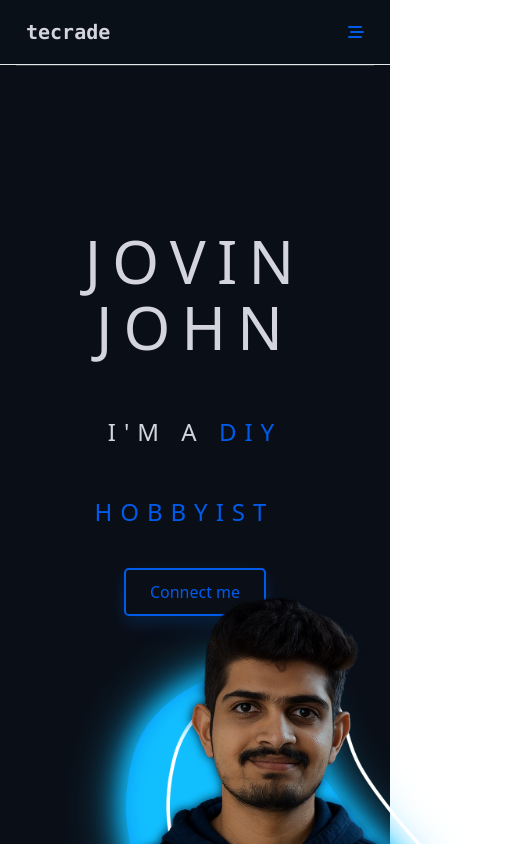
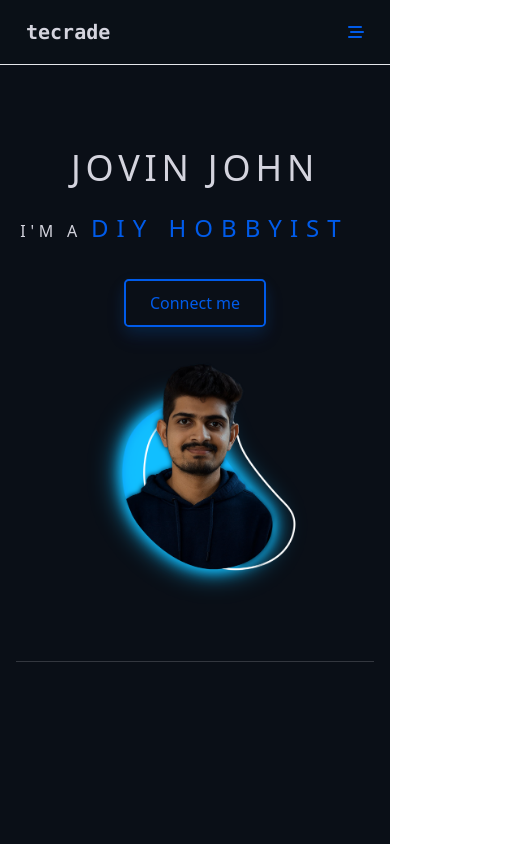
Before and after one commit to tecrade/tecrade.github.io, a React (Vite) app: page / in a window 390 px wide. Shown: the top 844 px of the page, 516 px wide, since content can reach past the window. Built offline with nearby package versions, Linux system fonts and the light colour scheme.

Commit message:
responsive issue of banner for mobile devices fixed

```diff
--- a/src/components/banner/Banner.tsx
+++ b/src/components/banner/Banner.tsx
@@ -10,22 +10,25 @@ const Banner = () => {
   }, []);
 
   return (
-    <div className="w-full min-h-screen ">
+    <div className="w-full min-h-screen">
       <div className="container mx-auto px-4">
-        <div className="flex flex-col md:flex-row">
+        <div className="flex flex-col md:flex-row items-center">
           <hr className="border-[var(--light)] opacity-20" />
 
           {/* Left side - Name and Title */}
           <div className="w-full md:w-1/2">
             <div
-              className="h-[300px] w-auto border-2 border-transparent text-center mx-auto my-24 leading-[5rem] text-[var(--light)]"
+              className="w-auto border-2 border-transparent text-center mx-auto mt-12 mb-8 md:my-24 leading-[3rem] md:leading-[5rem] text-[var(--light)]"
               data-aos="fade-right"
               data-aos-duration="1500"
             >
-              <h1 className="mt-16 text-[60px] tracking-[0.7rem] font-normal">JOVIN JOHN</h1>
-              <div className="mt-8 tracking-[0.5rem] text-[24px]">
-                <h3 className="text-[var(--light)]">I'M A <Typer /></h3>
+              <h1 className="mt-8 md:mt-16 text-[36px] sm:text-[48px] md:text-[60px] tracking-[0.3rem] sm:tracking-[0.5rem] md:tracking-[0.7rem] font-normal">
+                JOVIN JOHN
+              </h1>
+              <div className="mt-4 md:mt-8 tracking-[0.3rem] sm:tracking-[0.5rem] text-[16px] sm:text-[20px] md:text-[24px]">
+                <h3 className="text-[var(--light)] whitespace-nowrap">I'M A <Typer /></h3>
               </div>
+              <div className="mt-6 md:mt-8">
                 <Link
                   to="/contact"
                   className="relative inline-flex items-center justify-center h-12 w-auto border-2 border-[var(--blue)] text-[var(--blue)] rounded-[0.3rem] z-[1] shadow-[0px_5px_15px_rgba(9,156,242,0.1),0px_10px_20px_rgba(0,91,234,0.1)] hover:text-[var(--light)] px-6 after:content-[''] after:absolute after:h-full after:w-[30%] after:bg-transparent after:top-0 after:left-0 after:right-0 after:-z-[1] hover:after:w-full hover:after:bg-[var(--blue)] hover:after:transition-[width_0.5s]"
@@ -34,11 +37,12 @@ const Banner = () => {
                 </Link>
               </div>
             </div>
+          </div>
 
           {/* Right side - Picture */}
           <div className="w-full md:w-1/2">
             <div
-              className="h-[500px] w-[500px] border-0 border-[var(--light)] mx-auto my-8 overflow-hidden rounded-lg"
+              className="h-[260px] w-[260px] sm:h-[360px] sm:w-[360px] md:h-[500px] md:w-[500px] border-0 border-[var(--light)] mx-auto mb-10 md:my-8 overflow-hidden rounded-lg"
               data-aos="zoom-in-left"
               data-aos-duration="1500"
             >
```
Lines whose indentation alone changed are shown as unchanged.
